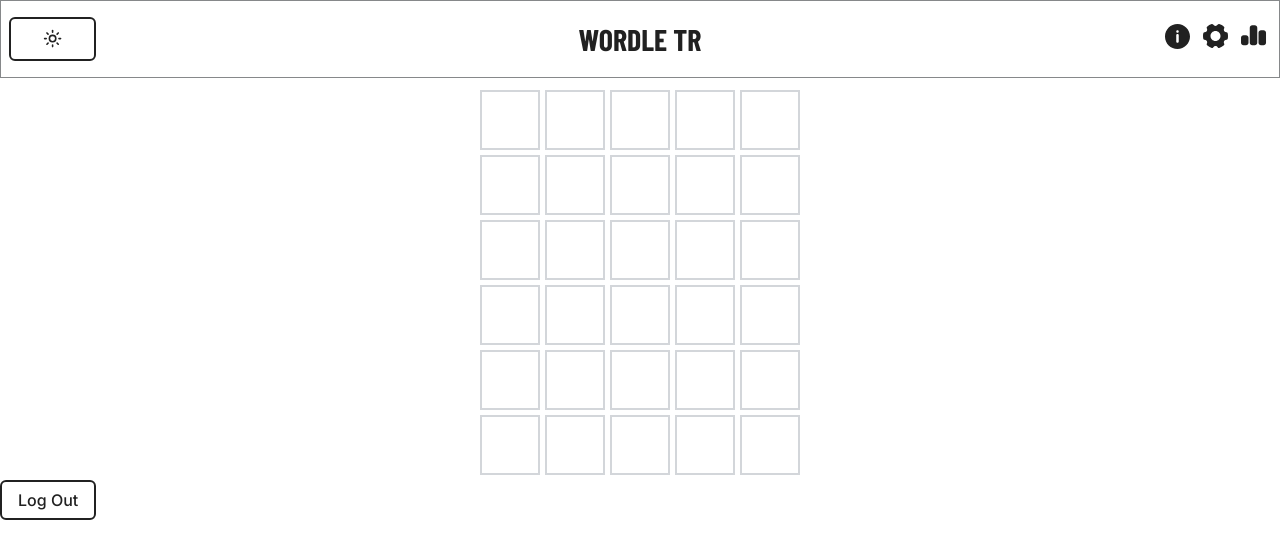
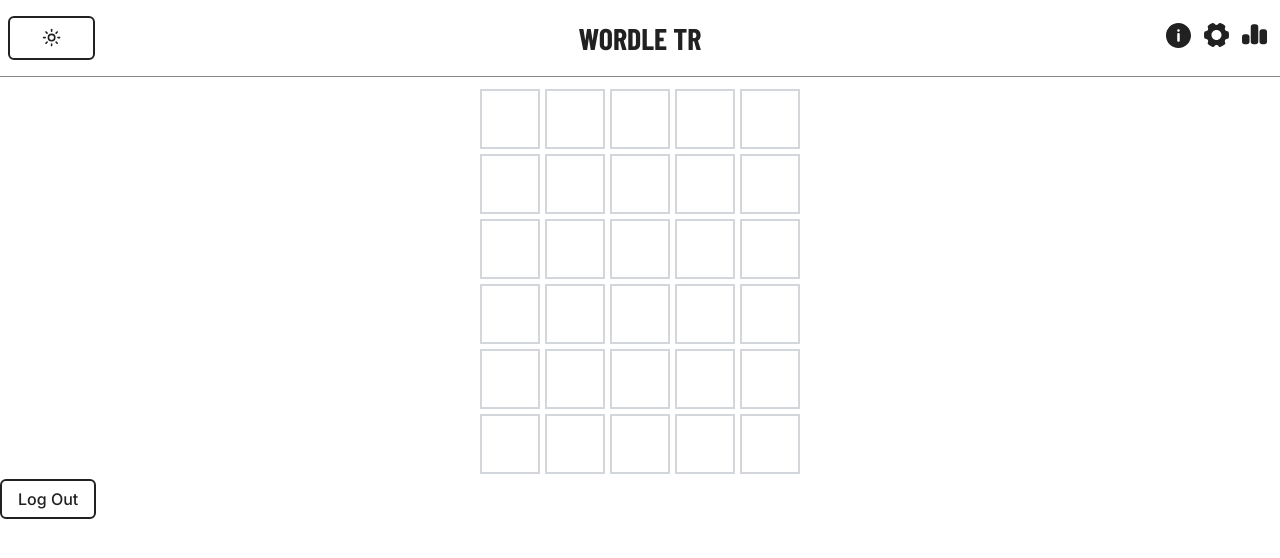
Before and after one commit to EmreKocaoglangil/wordle-with-react, a React (Vite) app: page / in a window 1280 px wide. Shown: the top 558 px of the page. Built offline with nearby package versions, Linux system fonts and the light colour scheme; sample sign-in values are in the browser's storage.

Commit message:
header border fixed

```diff
--- a/src/components/Header.tsx
+++ b/src/components/Header.tsx
@@ -6,7 +6,7 @@
   // const [dialogContent, setDialogContent] = useState("");
 
   return (
-    <div className="relative flex justify-between border-[1px] border-gray px-2 py-4">
+    <div className="relative flex justify-between border-b-[1px] border-gray px-2 py-4">
       <ModeToggle />
       <h1 className="center font-Title text-3xl">WORDLE TR</h1>
       <div className="flex items-center gap-2">
```
